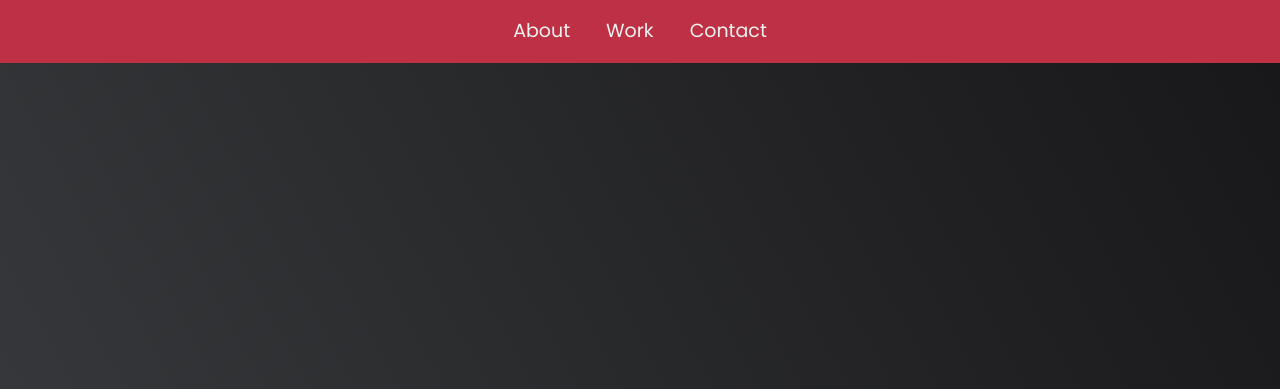
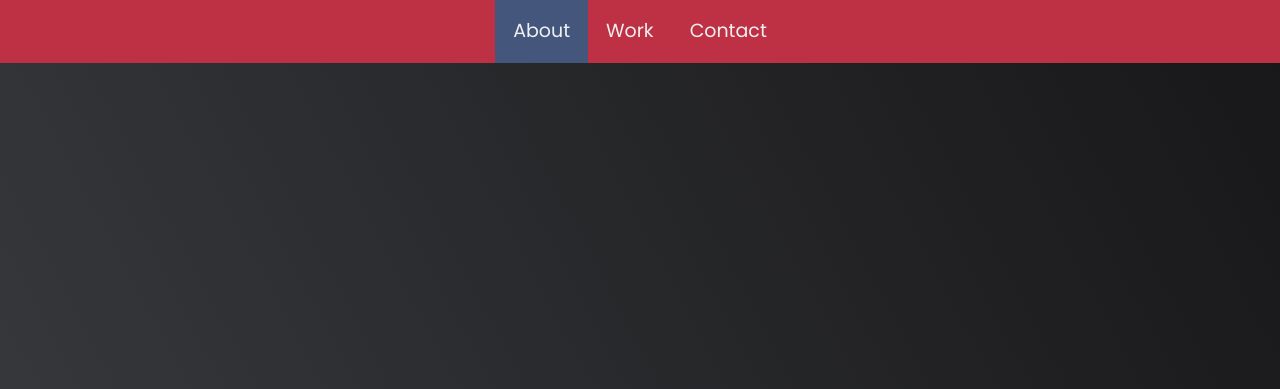
Before and after one commit to ShamilUmaev/Portfolio-FreeCodeCamp, a plain HTML site: page index.html in a window 1280 px wide. In both pictures the pointer is over the link "About". Shown: the top 389 px of the page. Drawn offline with Linux system fonts and the light colour scheme.

Commit message:
Add a hover effect to links inside the nav-bar

```diff
--- a/styles.css
+++ b/styles.css
@@ -66,6 +66,10 @@ ul {
   display: inline-block;
   padding: 1.8rem;
   font-size: 1.9rem;
+}
+
+.nav-bar a:hover {
+  background-color: #45567d;
 }
 
 /* Welcome Section */
```
